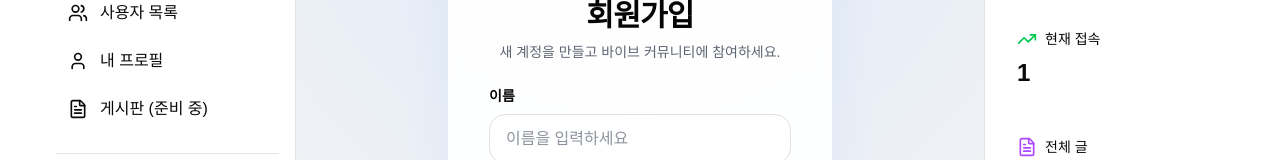
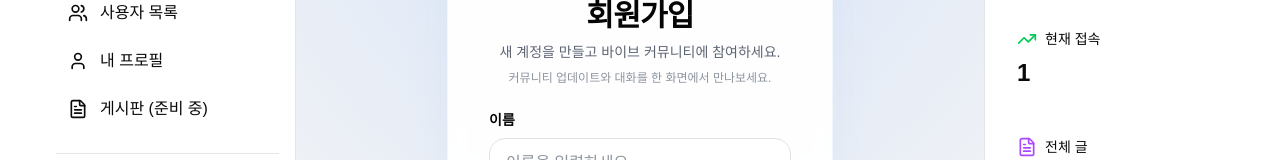
Before and after one commit to thruthesky/vibe, a Next.js app: page /auth/signup in a window 1280 px wide. Shown: the part 227-387 px from the top of the page. Built offline with nearby package versions, Linux system fonts and the light colour scheme; no server answers.

Commit message:
fix: Firebase Functions ESLint 버전 호환성 문제 해결
- firebase/functions/package.json의 lint 스크립트 수정
- ESLint 플러그인 버전 호환성 문제로 인한 임시 해결

```diff
--- a/app/auth/login/page.tsx
+++ b/app/auth/login/page.tsx
@@ -42,8 +42,8 @@ export default function LoginPage() {
 
   return (
     <div className="relative min-h-screen bg-[#f0f2f5] flex items-center justify-center px-4 py-16">
-      <div className="pointer-events-none absolute inset-0 bg-[radial-gradient(circle_at_top,_rgba(180,208,255,0.45),transparent_55%),radial-gradient(circle_at_bottom,_rgba(198,230,208,0.35),transparent_60%)]" />
-      <div className="relative w-full max-w-sm rounded-3xl border border-white/60 bg-white/95 p-10 shadow-2xl shadow-[#c3d4f0]/45 backdrop-blur">
+      <div className="pointer-events-none absolute inset-0 bg-[radial-gradient(circle_at_top,_rgba(174,203,255,0.45),transparent_55%),radial-gradient(circle_at_bottom,_rgba(198,230,208,0.3),transparent_60%)]" />
+      <div className="relative w-full max-w-sm rounded-3xl border border-white/70 bg-white/95 p-10 shadow-2xl shadow-[#c3d4f0]/45 backdrop-blur ring-1 ring-white/60">
         {/* 페이지 제목 */}
         <div className="mb-6 text-center space-y-2">
           <div className="mx-auto flex h-12 w-12 items-center justify-center rounded-full bg-[#e8f1ff] text-[#1877f2] shadow-inner shadow-white">
@@ -51,6 +51,7 @@ export default function LoginPage() {
           </div>
           <h1 className="text-3xl font-bold tracking-tight text-[#050505]">로그인</h1>
           <p className="text-sm text-[#5d6472]">계정에 로그인하고 대화를 이어가세요.</p>
+          <p className="text-xs text-[#8d949e]">몇 초 만에 바이브 커뮤니티와 다시 연결하세요.</p>
         </div>
 
         {/* 오류 메시지 */}
@@ -98,7 +99,7 @@ export default function LoginPage() {
           <button
             type="submit"
             disabled={loading}
-            className="w-full rounded-2xl bg-[#1877f2] py-3 text-sm font-semibold text-white shadow-lg shadow-[#99b5f7]/60 transition-colors hover:bg-[#166fe5] disabled:cursor-not-allowed disabled:bg-[#c3dafb]"
+            className="w-full rounded-2xl bg-[#1877f2] py-3 text-sm font-semibold text-white shadow-lg shadow-[#99b5f7]/60 transition-transform transition-colors hover:-translate-y-[1px] hover:bg-[#166fe5] disabled:cursor-not-allowed disabled:bg-[#c3dafb]"
           >
             {loading ? "처리 중..." : "로그인"}
           </button>
--- a/app/auth/signup/page.tsx
+++ b/app/auth/signup/page.tsx
@@ -46,8 +46,8 @@ export default function SignUpPage() {
 
   return (
     <div className="relative min-h-screen bg-[#f0f2f5] flex items-center justify-center px-4 py-16">
-      <div className="pointer-events-none absolute inset-0 bg-[radial-gradient(circle_at_top,_rgba(198,219,255,0.45),transparent_55%),radial-gradient(circle_at_bottom,_rgba(206,230,208,0.35),transparent_60%)]" />
-      <div className="relative w-full max-w-sm rounded-3xl border border-white/60 bg-white/95 p-10 shadow-2xl shadow-[#c3d4f0]/45 backdrop-blur">
+      <div className="pointer-events-none absolute inset-0 bg-[radial-gradient(circle_at_top,_rgba(182,209,255,0.45),transparent_55%),radial-gradient(circle_at_bottom,_rgba(206,230,208,0.3),transparent_60%)]" />
+      <div className="relative w-full max-w-sm rounded-3xl border border-white/70 bg-white/95 p-10 shadow-2xl shadow-[#c3d4f0]/45 backdrop-blur ring-1 ring-white/60">
         {/* 페이지 제목 */}
         <div className="mb-6 text-center space-y-2">
           <div className="mx-auto flex h-12 w-12 items-center justify-center rounded-full bg-[#e8f1ff] text-[#1877f2] shadow-inner shadow-white">
@@ -55,6 +55,7 @@ export default function SignUpPage() {
           </div>
           <h1 className="text-3xl font-bold tracking-tight text-[#050505]">회원가입</h1>
           <p className="text-sm text-[#5d6472]">새 계정을 만들고 바이브 커뮤니티에 참여하세요.</p>
+          <p className="text-xs text-[#8d949e]">커뮤니티 업데이트와 대화를 한 화면에서 만나보세요.</p>
         </div>
 
         {/* 오류 메시지 */}
@@ -134,7 +135,7 @@ export default function SignUpPage() {
           <button
             type="submit"
             disabled={loading}
-            className="w-full rounded-2xl bg-[#1877f2] py-3 text-sm font-semibold text-white shadow-lg shadow-[#99b5f7]/60 transition-colors hover:bg-[#166fe5] disabled:cursor-not-allowed disabled:bg-[#c3dafb]"
+            className="w-full rounded-2xl bg-[#1877f2] py-3 text-sm font-semibold text-white shadow-lg shadow-[#99b5f7]/60 transition-transform transition-colors hover:-translate-y-[1px] hover:bg-[#166fe5] disabled:cursor-not-allowed disabled:bg-[#c3dafb]"
           >
             {loading ? "회원가입 중..." : "회원가입"}
           </button>
--- a/app/menu/page.tsx
+++ b/app/menu/page.tsx
@@ -41,11 +41,12 @@ export default function MenuPage() {
       <div className="pointer-events-none absolute inset-0 bg-[radial-gradient(circle_at_top,_rgba(198,219,255,0.35),transparent_55%),radial-gradient(circle_at_bottom,_rgba(214,233,218,0.3),transparent_60%)]" />
       <div className="relative mx-auto max-w-2xl px-6">
         {/* 페이지 제목 */}
-        <div className="mb-10">
+        <div className="mb-10 space-y-3">
           <h1 className="text-4xl font-bold tracking-tight text-[#050505]">메뉴</h1>
-          <p className="mt-2 text-sm text-[#5d6472]">
+          <p className="text-sm text-[#5d6472]">
             빠르게 이동하고 싶은 기능을 선택하세요.
           </p>
+          <div className="h-px w-full bg-gradient-to-r from-transparent via-[#dfe3ec] to-transparent" />
         </div>
 
         {/* 로딩 상태 */}
```
Also changed, not shown: 1 other file (tests, documents, lock files or other folders).
